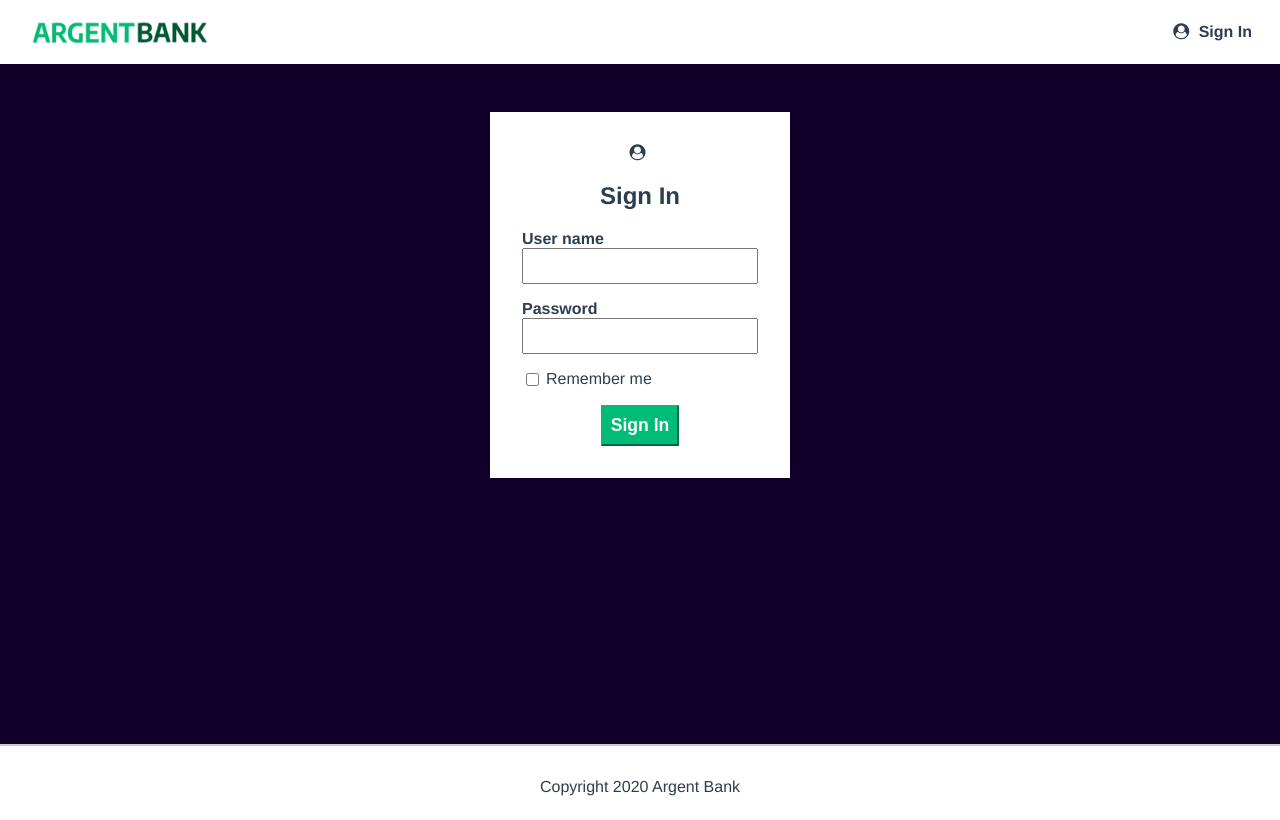
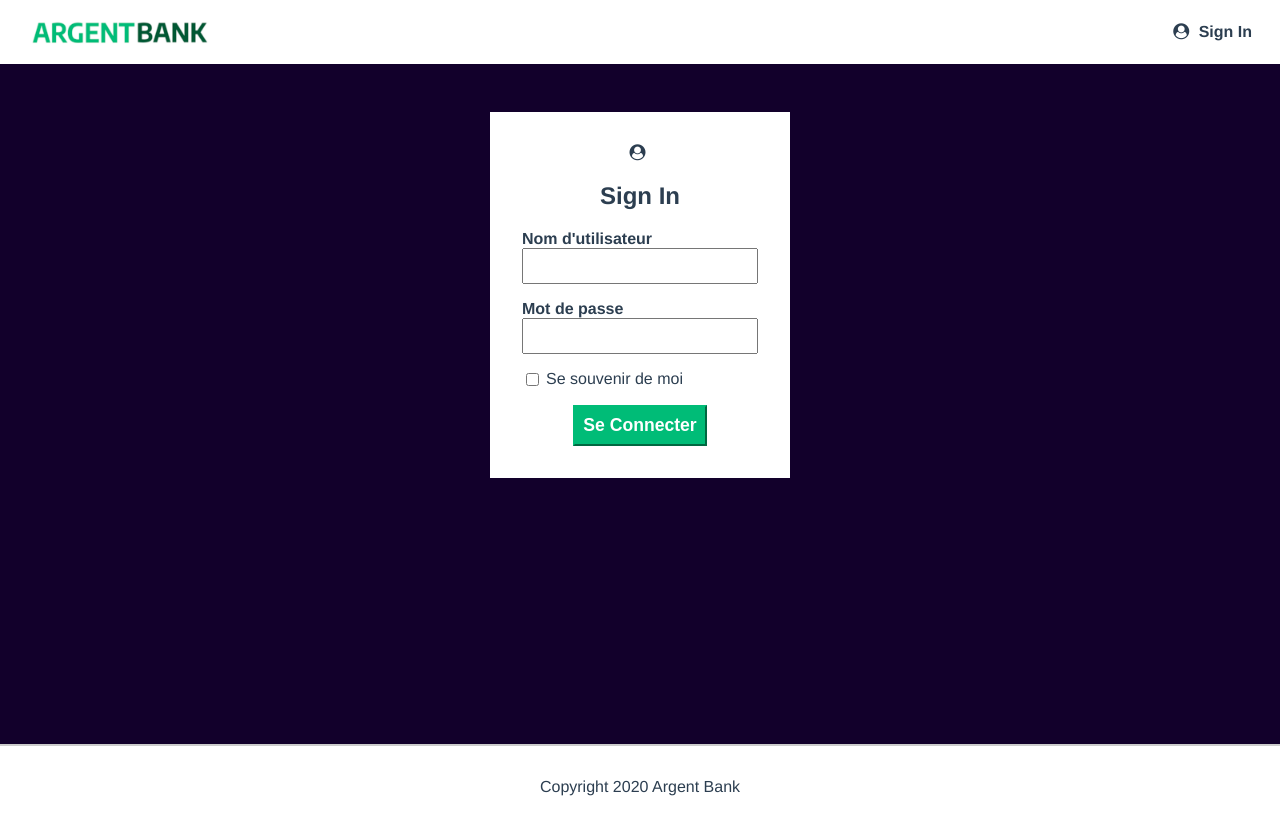
Before and after one commit to heltnx/argentbank, a React (Create React App) app: page /sign in a window 1280 px wide. Built offline with nearby package versions, Linux system fonts and the light colour scheme.

Commit message:
comentaires

```diff
--- a/src/layouts/form_sign_in/SignForm.jsx
+++ b/src/layouts/form_sign_in/SignForm.jsx
@@ -7,8 +7,12 @@ import { useLoginMutation, useGetProfileMutation } from '../../services/user';
 import { useUserActions } from '../../features/user/userActions';
 
 const SignForm = () => {
+
+    // Utilisation du hook useState pour gérer l'état local du composant
     const [email, setEmail] = useState("");
     const [password, setPassword] = useState("");
+
+    // Utilisation de mutations pour effectuer des requêtes avec le service user
     const [loginMutation, { isError }] = useLoginMutation();
     const [getProfileMutation] = useGetProfileMutation();
     const navigate = useNavigate();
@@ -16,25 +20,29 @@ const SignForm = () => {
     // instance de useUserActions
     const { setUser } = useUserActions();
 
+    // Fonction de gestion de la soumission du formulaire de connexion
     const handleSignIn = async (e) => {
         e.preventDefault();
 
+        // Appel de la mutation pour effectuer la connexion
         const response = await loginMutation({
             email: email,
             password: password,
         });
 
         if (response.data?.body) {
+            // Récupération du token et stockage dans le localStorage
             const token = response.data.body.token;
-
             localStorage.setItem("token", token);
 
+            // Appel de la mutation pour récupérer le profil de l'utilisateur
             const profile = await getProfileMutation(`Bearer ${token}`);
 
             if (profile.data?.body) {
-                // "setUser" de "useUserActions" au lieu de dispatch(setUser())
+                // useUserActions pour mettre à jour l'état Redux
                 setUser(profile.data.body);
 
+                // Redirection vers la page utilisateur
                 navigate("/user");
             } else {
                 console.error("La réponse du profil est invalide.", response);
@@ -43,14 +51,16 @@ const SignForm = () => {
             console.error("La réponse de la requête est invalide.", response);
         }
 
+        // Réinitialisation des champs
         setEmail("");
         setPassword("");
     };
 
+    // Rendu du composant formulaire de connexion
     return (
         <form className='sign-in'>
             <div className="input-wrapper">
-                <label htmlFor="username">User name</label>
+                <label htmlFor="username">Nom d'utilisateur</label>
                 <input
                     type="text"
                     id="username"
@@ -61,7 +71,7 @@ const SignForm = () => {
                 />
             </div>
             <div className="input-wrapper">
-                <label htmlFor="password">Password</label>
+                <label htmlFor="password">Mot de passe</label>
                 <input
                     type="password"
                     id="password"
@@ -71,9 +81,9 @@ const SignForm = () => {
                     }}
                 />
             </div>
-            <Checkbox id="remember-me" label="Remember me" />
-            <Button className="sign-in-button comp-button" text="Sign In" onClick={handleSignIn} />
-            {isError ? <p className='error'>Identifant ou mot de passe erroné</p> : ""}
+            <Checkbox id="remember-me" label="Se souvenir de moi" />
+            <Button className="sign-in-button comp-button" text="Se Connecter" onClick={handleSignIn} />
+            {isError ? <p className='error'>Identifiant ou mot de passe erroné</p> : ""}
         </form>
     );
 };
```
